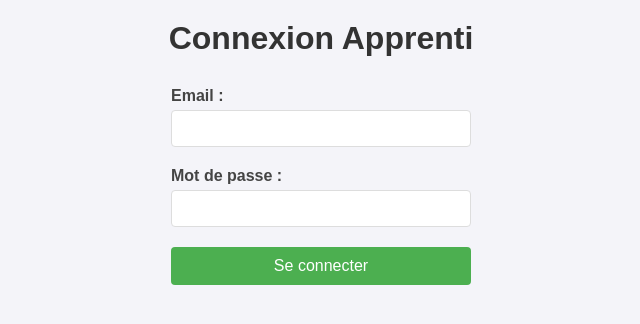
After one commit to elassir/Projet1Aforp, a PHP site: page /controlleur/login_apprenti.php in a window 1280 px wide. The commit adds this page. Shown: the top 324 px of the page, without its empty margins (319-959 px from the left). Run offline with PHP 8.4, Linux system fonts and the light colour scheme; a stand-in replaces the project's code that opens the database connection.

Commit message:
erreur login

```diff
--- /dev/null
+++ b/controlleur/login_apprenti.php
@@ -0,0 +1,45 @@
+<?php
+session_start();
+include_once '../controlleur/connexion.php';
+
+if ($_SERVER['REQUEST_METHOD'] == 'POST') {
+    $mail = $_POST['mail'];
+    $mot_de_passe = $_POST['mot_de_passe'];
+
+    $stmt = $pdo->prepare("SELECT * FROM apprenti WHERE Mail = ?");
+    $stmt->execute([$mail]);
+    $apprenti = $stmt->fetch(PDO::FETCH_ASSOC);
+
+    if ($apprenti && password_verify($mot_de_passe, $apprenti['Mot_de_passe'])) {
+        $_SESSION['user'] = $apprenti;
+        $_SESSION['role'] = 'apprenti';
+        header('Location: ../vue/gestion_systemes.php');
+        exit;
+    } else {
+        $error = "Identifiants incorrects";
+    }
+}
+?>
+
+<!DOCTYPE html>
+<html lang="fr">
+<head>
+    <meta charset="UTF-8">
+    <meta name="viewport" content="width=device-width, initial-scale=1.0">
+    <title>Connexion Apprenti</title>
+    <link rel="stylesheet" href="../vue/style_index.css">
+</head>
+<body>
+    <h1>Connexion Apprenti</h1>
+    <?php if (isset($error)): ?>
+        <p class="error"><?= htmlspecialchars($error) ?></p>
+    <?php endif; ?>
+    <form action="login_apprenti.php" method="POST">
+        <label for="mail">Email :</label>
+        <input type="email" id="mail" name="mail" required>
+        <label for="mot_de_passe">Mot de passe :</label>
+        <input type="password" id="mot_de_passe" name="mot_de_passe" required>
+        <button type="submit">Se connecter</button>
+    </form>
+</body>
+</html>
--- /dev/null
+++ b/vue/style_index.css
@@ -0,0 +1,198 @@
+/* styles.css */
+
+/* Réinitialisation des marges et des paddings */
+* {
+    margin: 0;
+    padding: 0;
+    box-sizing: border-box;
+    font-family: Arial, sans-serif;
+}
+
+/* Styles généraux */
+body {
+    background-color: #f4f4f9;
+    color: #333;
+    display: flex;
+    flex-direction: column;
+    align-items: center;
+    padding: 20px;
+}
+
+h1 {
+    margin-bottom: 20px;
+    color: #333;
+}
+
+p {
+    margin-bottom: 20px;
+    color: #666;
+}
+
+/* Boutons d'authentification */
+.auth-buttons {
+    display: flex;
+    gap: 20px;
+}
+
+.auth-button {
+    padding: 10px 20px;
+    background-color: #3498db;
+    color: white;
+    border: none;
+    border-radius: 5px;
+    text-decoration: none;
+    text-align: center;
+    transition: background-color 0.3s;
+}
+
+.auth-button:hover {
+    background-color: #2980b9;
+}
+
+/* Formulaire de connexion */
+form {
+    display: flex;
+    flex-direction: column;
+    width: 300px;
+}
+
+form label {
+    margin: 10px 0 5px;
+    font-weight: bold;
+    color: #444;
+}
+
+form input[type="text"],
+form input[type="email"],
+form input[type="password"],
+form input[type="date"],
+form input[type="file"],
+form textarea,
+form select {
+    padding: 10px;
+    border: 1px solid #ddd;
+    border-radius: 4px;
+    margin-bottom: 10px;
+    width: 100%;
+}
+
+form button {
+    background-color: #4CAF50;
+    color: white;
+    border: none;
+    padding: 10px 15px;
+    cursor: pointer;
+    border-radius: 4px;
+    font-size: 16px;
+    margin-top: 10px;
+    transition: background-color 0.3s;
+}
+
+form button:hover {
+    background-color: #45a049;
+}
+
+/* Messages d'erreur */
+.error {
+    color: #e74c3c;
+    margin-bottom: 20px;
+}
+
+/* Liste des systèmes */
+.systemes-container {
+    display: flex;
+    flex-wrap: wrap;
+    gap: 20px;
+    justify-content: space-between;
+}
+
+.systeme-card {
+    background-color: #fff;
+    border: 1px solid #ddd;
+    border-radius: 8px;
+    padding: 15px;
+    width: 100%;
+    max-width: 220px;
+    text-align: center;
+    box-shadow: 0 4px 6px rgba(0, 0, 0, 0.1);
+}
+
+.systeme-card h3 {
+    margin-bottom: 10px;
+    font-size: 18px;
+    color: #333;
+}
+
+.systeme-image {
+    max-width: 100%;
+    height: auto;
+    border-radius: 4px;
+    cursor: pointer;
+    transition: transform 0.3s ease;
+}
+
+.systeme-image:hover {
+    transform: scale(1.05);
+}
+
+.systeme-card p {
+    font-size: 14px;
+    color: #666;
+    margin: 5px 0;
+}
+
+/* Modale pour afficher les détails */
+.modal {
+    display: none;
+    position: fixed;
+    z-index: 1;
+    left: 0;
+    top: 0;
+    width: 100%;
+    height: 100%;
+    background-color: rgba(0, 0, 0, 0.5);
+    justify-content: center;
+    align-items: center;
+}
+
+.modal-content {
+    background-color: #fff;
+    padding: 20px;
+    width: 80%;
+    max-width: 500px;
+    border-radius: 5px;
+    box-shadow: 0 4px 8px rgba(0, 0, 0, 0.1);
+    position: relative;
+    text-align: left;
+}
+
+.close {
+    position: absolute;
+    top: 10px;
+    right: 15px;
+    font-size: 18px;
+    color: #333;
+    cursor: pointer;
+}
+
+.close:hover {
+    color: #e74c3c;
+}
+
+/* Boutons pour les documents */
+.doc-technique-button,
+.doc-pedago-button {
+    padding: 10px 20px;
+    background-color: #3498db;
+    color: white;
+    border: none;
+    border-radius: 5px;
+    cursor: pointer;
+    margin-top: 10px;
+    transition: background-color 0.3s;
+}
+
+.doc-technique-button:hover,
+.doc-pedago-button:hover {
+    background-color: #2980b9;
+}
```
Also changed, not shown: controlleur/enregistrerDocPedago.php (+6 -1 lines), controlleur/enregistrerDocTec.php (+7 -1 lines), controlleur/enregistrerSysteme.php (+6 -1 lines), controlleur/login_formateur.php (added, +45 -0 lines), vue/gestion_doc.php (+9 -2 lines), vue/gestion_systemes.php (+8 -1 lines), vue/index.php (added, +23 -0 lines), 2 other files.
